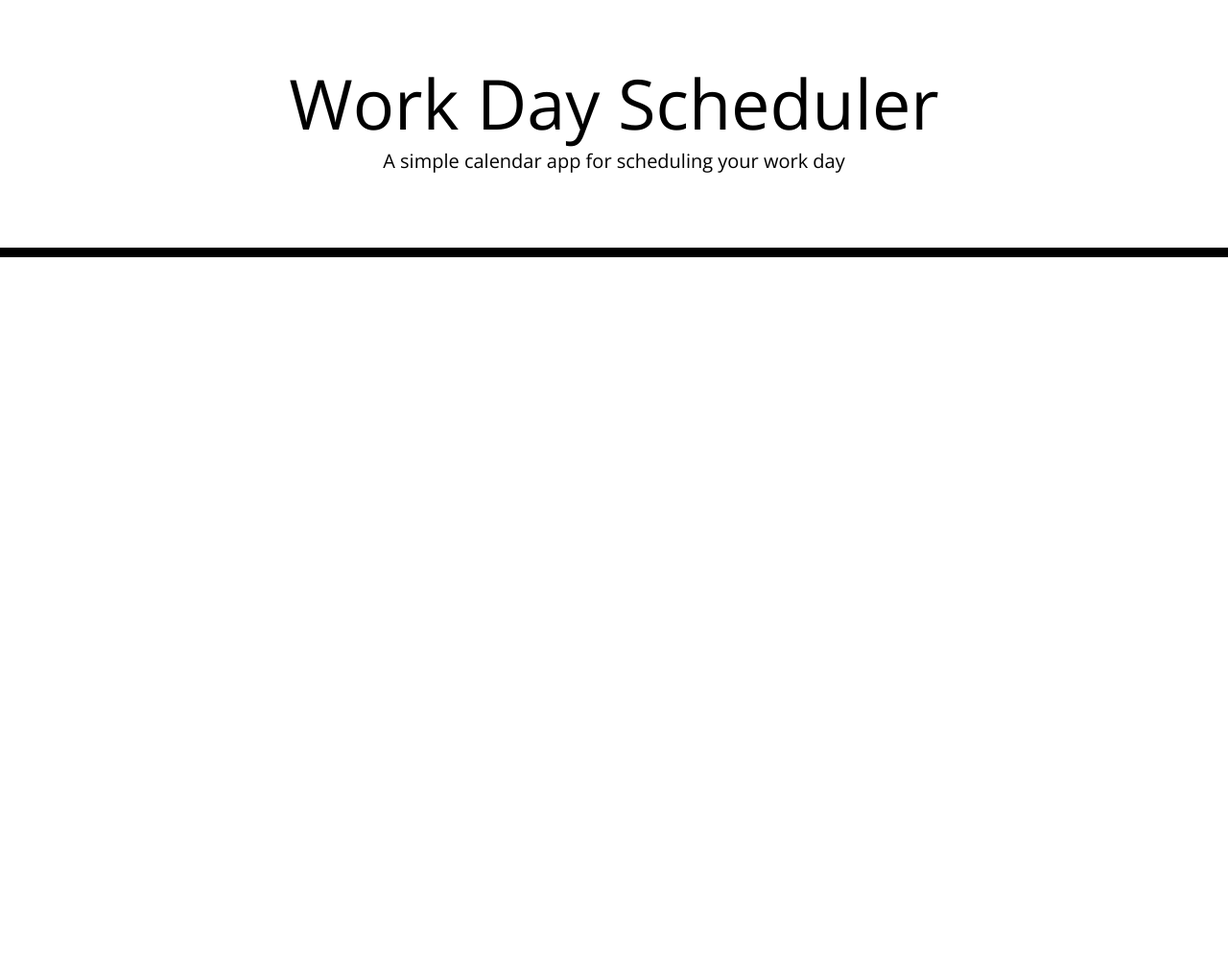
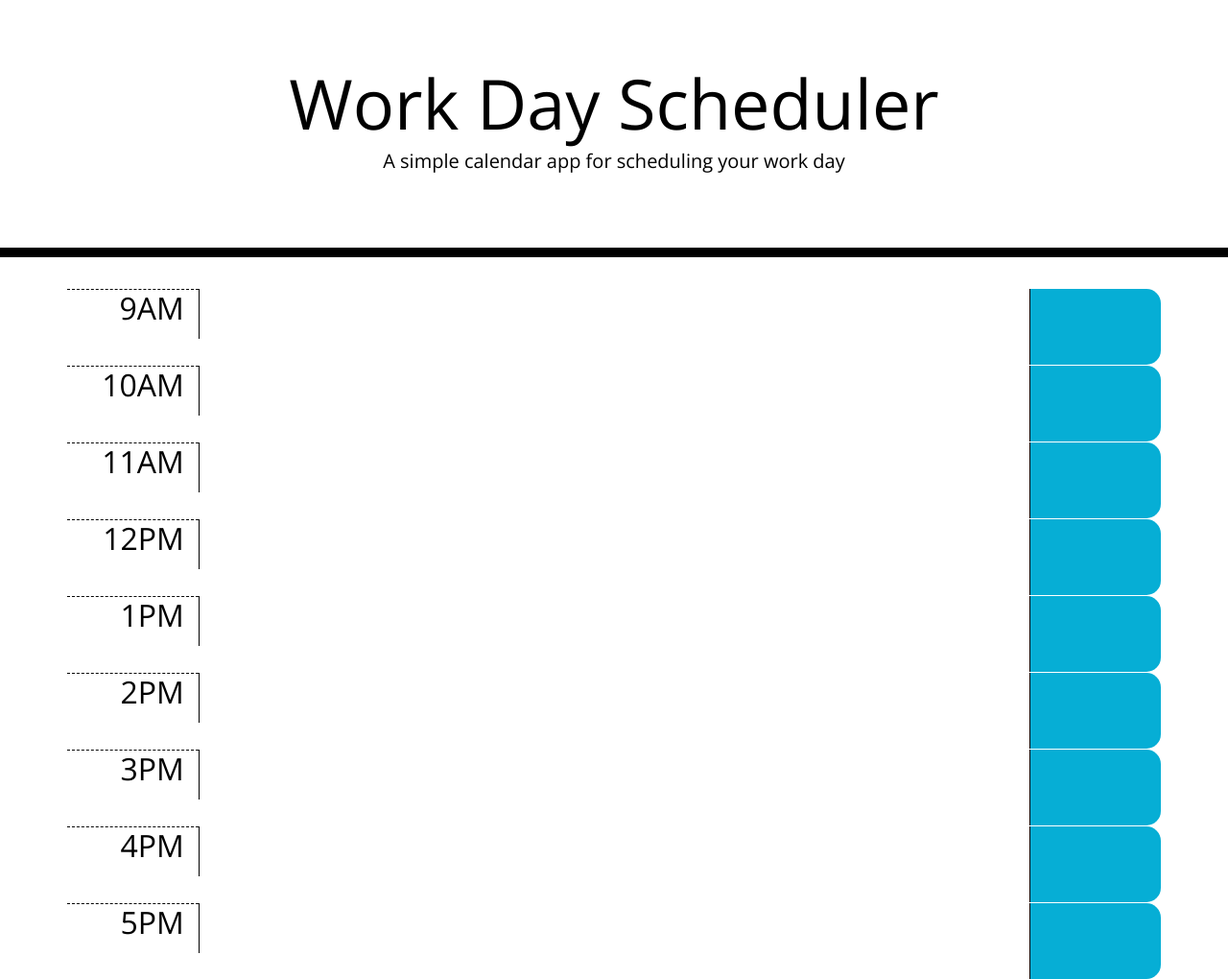
Before and after one commit to mtastalos/Planner, a plain HTML site: page index.html in a window 1280 px wide. Shown: the whole page at 96% size. Before the commit the page ends 800 px from the top, so only its background shows below. Drawn offline with nearby package versions, Linux system fonts and the light colour scheme; files that its build step writes are made by us from their sources.

Commit message:
generating rows using DOM elements

```diff
--- a/assets/style.css
+++ b/assets/css/style.css
@@ -22,15 +22,18 @@ textarea{
 }
 
 .description{
+  flex: 3 70%;
   white-space: pre-wrap;
 }
 
 .time-block{
+  flex: 1 10%;
   text-align: center;
   border-radius: 15px;
 }
 
 .row {
+  display: flex;
   white-space: pre-wrap;
   height: 80px;
   border-top: 1px solid white;;
@@ -40,6 +43,8 @@ textarea{
   background-color: #ffffff;
   color: #000000;
   border-top: 1px dashed #000000;
+  text-align: right;
+  padding-right: 15px;
 }
 
 .past {
@@ -58,6 +63,7 @@ textarea{
 }
 
 .saveBtn {
+  flex: 1 10%;
   border-left: 1px solid black;
   border-top-right-radius: 15px;
   border-bottom-right-radius: 15px;
--- /dev/null
+++ b/assets/js/java.js
@@ -0,0 +1,35 @@
+var currentDateContainer = document.getElementById('currentDay');
+var contentContainer = document.querySelector('.container');
+
+//creations
+
+function generatePlanner() {
+    for(i=0;i<9;i++){
+        var sectionRow = document.createElement('section');
+        sectionRow.className = 'row';
+        var divTime = document.createElement('div');
+        divTime.className = 'time-block';
+        var h2Hour = document.createElement('h2');
+        h2Hour.className = 'hour';
+        if ((9+i) % 12>=9){h2Hour.innerText = ((9+i) % 12)+"AM";}
+        else if ((9+i) % 12==0){h2Hour.innerText = "12PM";}
+        else {h2Hour.innerText = ((9+i) % 12)+"PM"}
+
+        if (h2Hour.innerText==0){h2Hour.innerText=12;}
+        var divDescription = document.createElement('div');
+        divDescription.className = 'description';
+        var textArea = document.createElement('textarea');
+        var btnSave = document.createElement('dutton');
+        btnSave.className = 'saveBtn';
+
+        contentContainer.appendChild(sectionRow);
+        sectionRow.appendChild(divTime);
+        divTime.appendChild(h2Hour);
+        sectionRow.appendChild(divDescription);
+        divDescription.appendChild(textArea);
+        sectionRow.appendChild(btnSave);
+
+    }
+}
+
+generatePlanner();
--- a/index.html
+++ b/index.html
@@ -18,7 +18,7 @@
       href="https://fonts.googleapis.com/css?family=Open+Sans&display=swap"
       rel="stylesheet"
     />
-    <link rel="stylesheet" href="style.css" />
+    <link rel="stylesheet" href="./assets/css/style.css" />
     <title>Work Day Scheduler</title>
   </head>
 
@@ -32,6 +32,7 @@
       <!-- Timeblocks go here -->
     </div>
 
+    <script src="./assets/js/java.js"></script>
     <script src="https://code.jquery.com/jquery-3.4.1.min.js"></script>
     <script src="https://cdnjs.cloudflare.com/ajax/libs/moment.js/2.24.0/moment.min.js"></script>
   </body>
```
